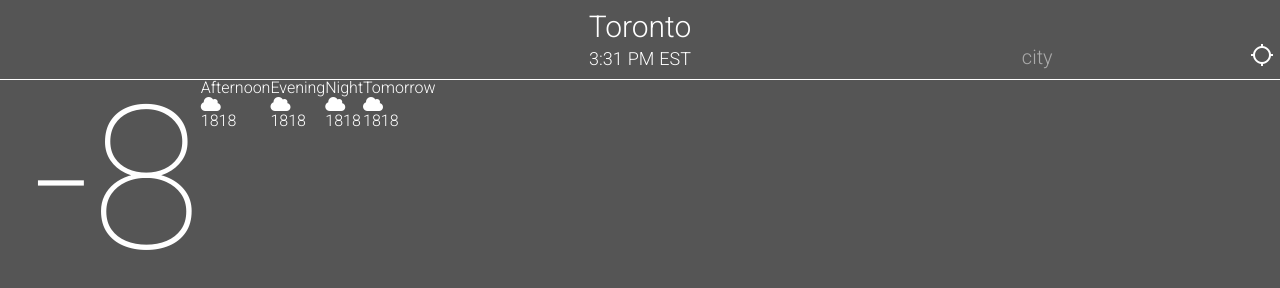
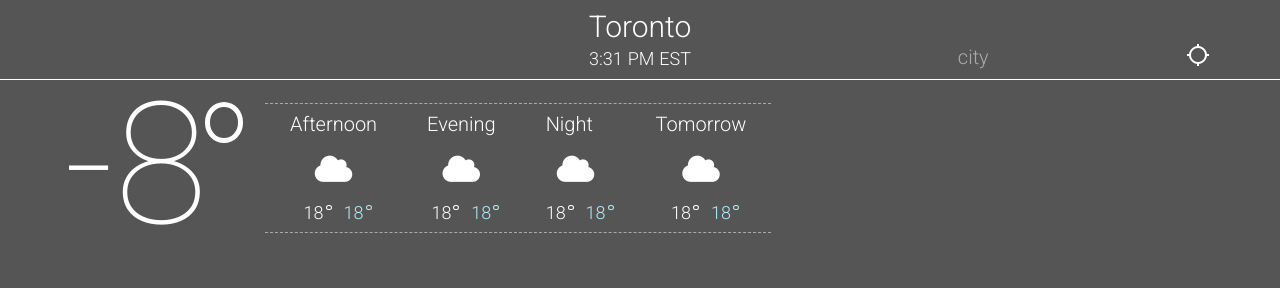
Before and after one commit to pparksso/weatherAPI, a plain HTML site: page html/index.html in a window 1280 px wide. Drawn offline with nearby package versions, Linux system fonts and the light colour scheme.

Commit message:
top css end

```diff
--- a/html/index.html
+++ b/html/index.html
@@ -37,7 +37,7 @@
     <section id="top">
       <div class="container">
         <div class="nowTemperBox">
-          <h1 class="circle">-8</h1>
+          <h1 class="bigCircle">-8</h1>
         </div>
         <div class="todayList">
           <ul>
--- a/scss/layout.scss
+++ b/scss/layout.scss
@@ -5,8 +5,37 @@ body {
   font-weight: 300;
 }
 .container {
-  width: 95vw;
+  width: 90vw;
   margin: 0 auto;
+}
+.bigCircle {
+  position: relative;
+  &::after {
+    content: "";
+    width: 20%;
+    height: 18%;
+    border-radius: 100%;
+    border: 5px solid #fff;
+    position: absolute;
+    top: 13%;
+    right: -25%;
+  }
+}
+.circle {
+  position: relative;
+  &::after {
+    content: "";
+    position: absolute;
+    top: 5%;
+    right: -40%;
+    width: 20%;
+    height: 20%;
+    border: 1px solid #fff;
+    border-radius: 100%;
+  }
+  &:nth-child(2)::after {
+    border-color: rgb(174, 237, 253);
+  }
 }
 #header {
   display: flex;
@@ -33,7 +62,7 @@ body {
   }
   .searchBox {
     position: absolute;
-    right: 0;
+    right: 5vw;
     bottom: 10%;
     display: flex;
     align-items: center;
@@ -63,15 +92,50 @@ body {
 }
 #top .container {
   display: flex;
+  align-items: flex-end;
   .nowTemperBox {
+    margin-right: 5%;
     h1 {
-      font-size: 200px;
+      font-size: 170px;
       font-weight: 100;
     }
   }
   .todayList {
+    border: 1px dashed rgba(255, 255, 255, 0.5);
+    border-left: none;
+    border-right: none;
+    height: 100%;
+    margin-bottom: 1.5%;
     ul {
       display: flex;
+      li {
+        padding: 10px 25px;
+        > span {
+          font-size: 20px;
+          display: inline-block;
+          margin-bottom: 20px;
+        }
+        > div {
+          text-align: center;
+          margin-bottom: 20px;
+          i {
+            font-size: 30px;
+          }
+        }
+        > p {
+          font-size: 18px;
+          text-align: center;
+          span {
+            display: inline-block;
+            &:first-child {
+              margin-right: 20px;
+            }
+            &:nth-child(2) {
+              color: rgb(174, 237, 253);
+            }
+          }
+        }
+      }
     }
   }
 }
```
Also changed, not shown: css/layout.min.css.
